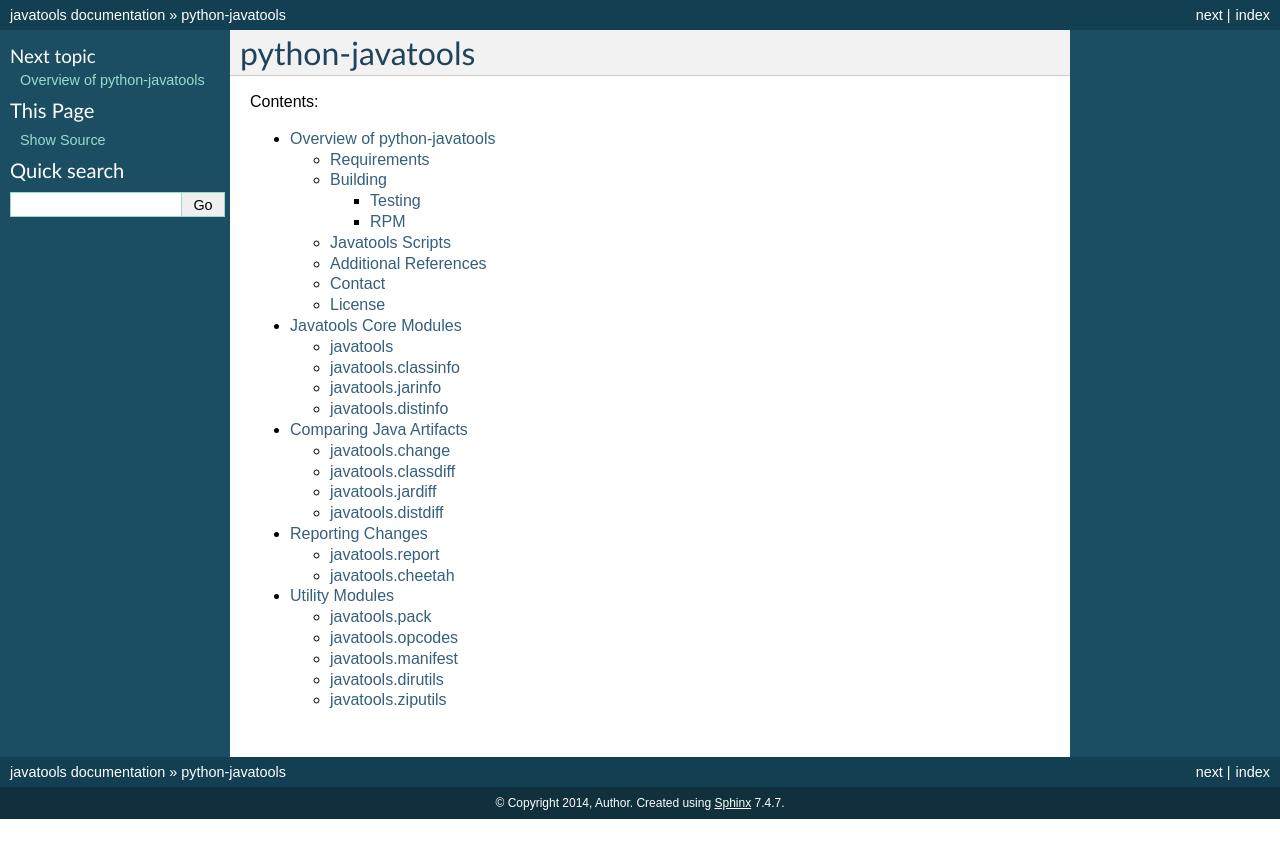
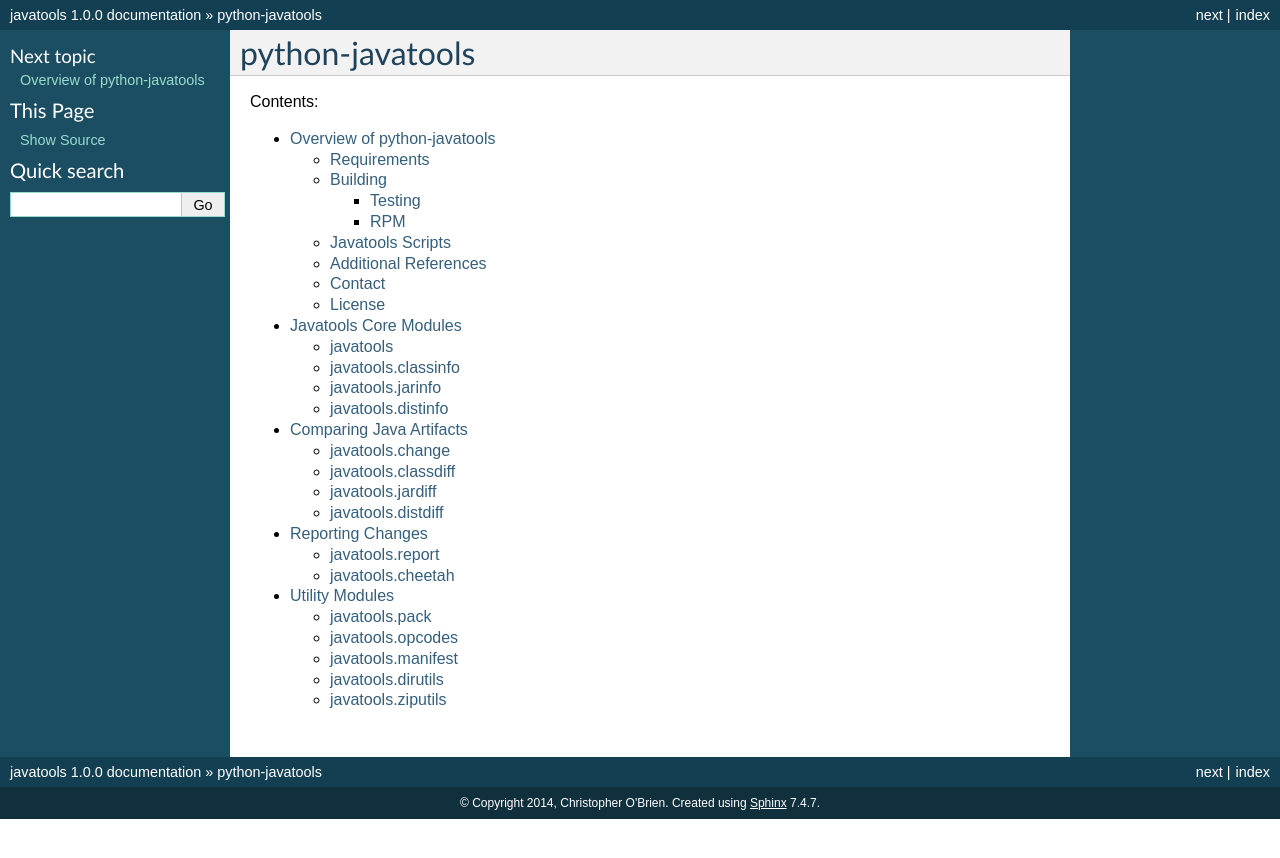
Before and after one commit to obriencj/python-javatools, a Sphinx documentation site: the page built from docs/index.rst, in a window 1280 px wide. Shown: the top 858 px of the page. Built offline with Sphinx 7.4.7, drawn with Linux system fonts in a browser that asks for light colours.

Commit message:
trying to get docs working

```diff
--- a/docs/conf.py
+++ b/docs/conf.py
@@ -1,7 +1,7 @@
 # -*- coding: utf-8 -*-
 #
 # javatools documentation build configuration file, created by
-# sphinx-quickstart on Tue Jun  3 18:35:36 2014.
+# sphinx-quickstart on Sun Feb  9 11:15:28 2014.
 #
 # This file is execfile()d with the current directory set to its
 # containing dir.
@@ -19,6 +19,7 @@
 # add these directories to sys.path here. If the directory is relative to the
 # documentation root, use os.path.abspath to make it absolute, like shown here.
 #sys.path.insert(0, os.path.abspath('.'))
+#sys.path.insert(0, os.path.abspath('../'))
 
 # -- General configuration ------------------------------------------------
 
@@ -31,7 +32,13 @@
 extensions = [
     'sphinx.ext.autodoc',
     'sphinx.ext.viewcode',
+    'sphinx.ext.intersphinx',
+    'numpydoc',
 ]
+
+intersphinx_mapping = {
+    "python": ('http://docs.python.org/2', None),
+}
 
 # Add any paths that contain templates here, relative to this directory.
 templates_path = ['_templates']
@@ -47,20 +54,20 @@
 
 # General information about the project.
 project = u'javatools'
-copyright = u'2014, Author'
+copyright = u"2014, Christopher O'Brien"
 
 # The version info for the project you're documenting, acts as replacement for
 # |version| and |release|, also used in various other places throughout the
 # built documents.
 #
 # The short X.Y version.
-version = ''
+version = '1.0'
 # The full version, including alpha/beta/rc tags.
-release = ''
+release = '1.0.0'
 
 # The language for content autogenerated by Sphinx. Refer to documentation
 # for a list of supported languages.
-#language = None
+language = 'English'
 
 # There are two options for replacing |today|: either, you set today to some
 # non-false value, then it is used:
@@ -77,7 +84,7 @@
 #default_role = None
 
 # If true, '()' will be appended to :func: etc. cross-reference text.
-#add_function_parentheses = True
+add_function_parentheses = True
 
 # If true, the current module name will be prepended to all description
 # unit titles (such as .. function::).
@@ -130,7 +137,7 @@
 # Add any paths that contain custom static files (such as style sheets) here,
 # relative to this directory. They are copied after the builtin static files,
 # so a file named "default.css" will overwrite the builtin "default.css".
-html_static_path = ['_static']
+html_static_path = []
 
 # Add any extra paths that contain custom files (such as robots.txt or
 # .htaccess) here, relative to this directory. These files are copied
@@ -153,10 +160,10 @@
 #html_additional_pages = {}
 
 # If false, no module index is generated.
-#html_domain_indices = True
+html_domain_indices = True
 
 # If false, no index is generated.
-#html_use_index = True
+html_use_index = True
 
 # If true, the index is split into individual pages for each letter.
 #html_split_index = False
@@ -200,7 +207,7 @@
 #  author, documentclass [howto, manual, or own class]).
 latex_documents = [
   ('index', 'javatools.tex', u'javatools Documentation',
-   u'Author', 'manual'),
+   u"Christopher O'Brien", 'manual'),
 ]
 
 # The name of an image file (relative to this directory) to place at the top of
@@ -230,7 +237,7 @@
 # (source start file, name, description, authors, manual section).
 man_pages = [
     ('index', 'javatools', u'javatools Documentation',
-     [u'Author'], 1)
+     [u"Christopher O'Brien"], 1)
 ]
 
 # If true, show URL addresses after external links.
@@ -244,7 +251,8 @@
 #  dir menu entry, description, category)
 texinfo_documents = [
   ('index', 'javatools', u'javatools Documentation',
-   u'Author', 'javatools', 'One line description of project.',
+   u"Christopher O'Brien", 'javatools',
+   'Python utilities for investigating Java class files',
    'Miscellaneous'),
 ]
 
@@ -265,9 +273,9 @@
 
 # Bibliographic Dublin Core info.
 epub_title = u'javatools'
-epub_author = u'Author'
-epub_publisher = u'Author'
-epub_copyright = u'2014, Author'
+epub_author = u"Christopher O'Brien"
+epub_publisher = u"Christopher O'Brien"
+epub_copyright = u"2014, Christopher O'Brien"
 
 # The basename for the epub file. It defaults to the project name.
 #epub_basename = u'javatools'
@@ -329,3 +337,8 @@
 
 # If false, no index is generated.
 #epub_use_index = True
+
+# autoclass_content = 'both'
+
+numpydoc_show_class_members = False
+numpydoc_class_members_toctree = False
```
Also changed, not shown: docs/_templates/layout.html (added, +14 -0 lines).
